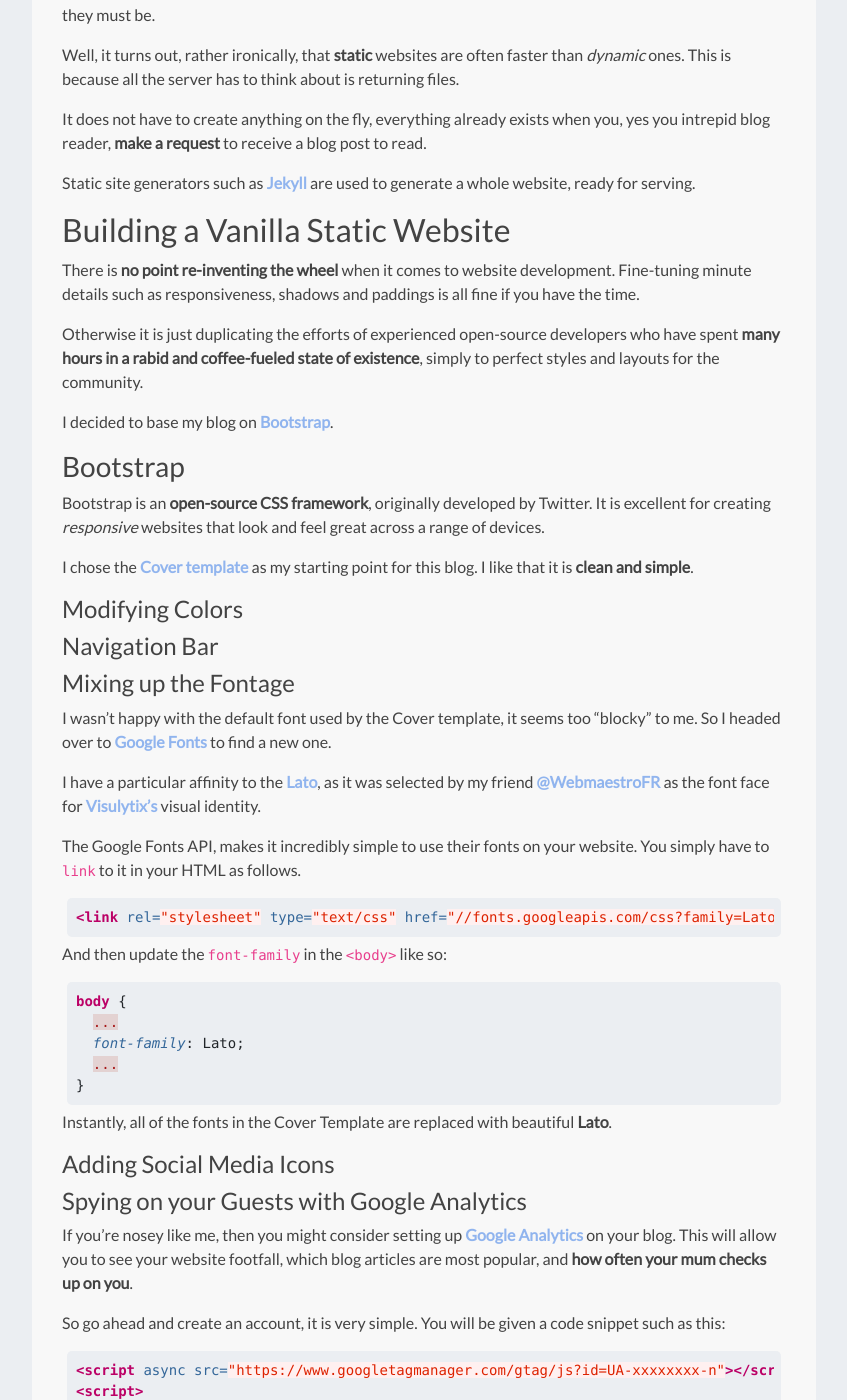
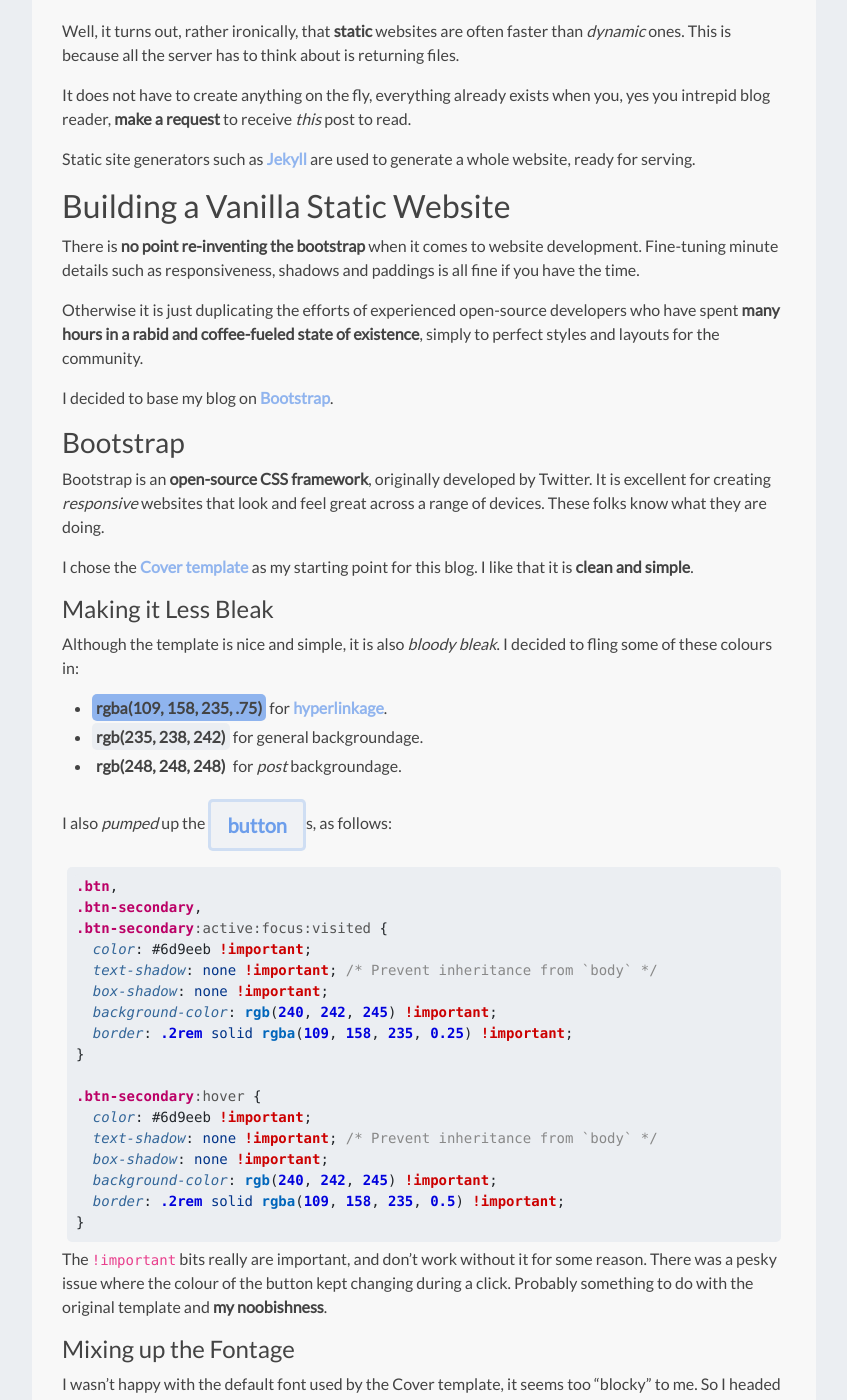
Before and after one commit to TWRogers/twrogers.github.io, a Jekyll site: the page built from _posts/2019-08-07-making-a-jekyll-blog-on-github-pages.md, in a window 1280 px wide and 1400 px high, scrolled down 1788 px. Shown: the whole window, without its empty margins (216-1063 px from the left). Built offline with Jekyll 4.4.1, drawn with Linux system fonts in a browser that asks for light colours; some of the changed text lies outside the part shown.

Commit message:
finished bits on static websites

````diff
--- a/_posts/2019-08-07-making-a-jekyll-blog-on-github-pages.md
+++ b/_posts/2019-08-07-making-a-jekyll-blog-on-github-pages.md
@@ -26,31 +26,57 @@
 Unfortunately, deploying standard database technologies such as MySQL or MongoDB is not possible on GitHub Pages. Websites on GitHub Pages must be **statically generated**.
 
 ## Statically Generated Websites are not so Static
-You may have wondered why one would want to be **static** rather than _dynamic_. What a queer specimen they must be.
+You may have wondered why one would want to be **static** rather than _dynamic_. What a queer specimen one must be?
 
 Well, it turns out, rather ironically, that **static** websites are often faster than _dynamic_ ones. This is because all the server has to think about is returning files.
 
-It does not have to create anything on the fly, everything already exists when you, yes you intrepid blog reader, **make a request** to receive a blog post to read.
+It does not have to create anything on the fly, everything already exists when you, yes you intrepid blog reader, **make a request** to receive _this_ post to read.
 
 Static site generators such as [Jekyll](https://jekyllrb.com/) are used to generate a whole website, ready for serving.
 
 ## Building a Vanilla Static Website
-There is **no point re-inventing the wheel** when it comes to website development. Fine-tuning minute details such as responsiveness, shadows and paddings is all fine if you have the time.
+There is **no point re-inventing the bootstrap** when it comes to website development. Fine-tuning minute details such as responsiveness, shadows and paddings is all fine if you have the time.
 
 Otherwise it is just duplicating the efforts of experienced open-source developers who have spent **many hours in a rabid and coffee-fueled state of existence**, simply to perfect styles and layouts for the community.
 
 I decided to base my blog on [Bootstrap](https://getbootstrap.com/).
 
 ### Bootstrap
-Bootstrap is an **open-source CSS framework**, originally developed by Twitter. It is excellent for creating *responsive* websites that look and feel great across a range of devices.
+Bootstrap is an **open-source CSS framework**, originally developed by Twitter. It is excellent for creating *responsive* websites that look and feel great across a range of devices. These folks know what they are doing.
 
 I chose the [Cover template](https://getbootstrap.com/docs/4.0/examples/cover/#) as my starting point for this blog. I like that it is **clean and simple**.
 
-#### Modifying Colors
+#### Making it Less Bleak
+Although the template is nice and simple, it is also _bloody bleak_. I decided to fling some of these colours in:
 
+<ul>
+	<li style="padding-bottom: 5px;"><span style="background-color: rgba(109, 158, 235, .75); border-radius: 5px; padding: 4px;"><b>rgba(109, 158, 235, .75)</b></span> for <a href="#" class="a	ctive">hyperlinkage</a>.</li>
+	<li style="padding-bottom: 5px;"><span style="background-color: rgb(235, 238, 242); border-radius: 5px; padding: 4px;"><b>rgb(235, 238, 242)</b></span> for general backgroundage.</li>
+	<li style="padding-bottom: 5px;"><span style="background-color: rgb(248, 248, 248); border-radius: 5px; padding: 4px;"><b>rgb(248, 248, 248)</b></span> for <i>post</i> backgroundage.</li>
+</ul>
 
-#### Navigation Bar
+I also _pumped_ up the <a href="#' | relative_url }}" class="btn btn-lg btn-secondary">button</a>s, as follows:
 
+```css
+.btn,
+.btn-secondary,
+.btn-secondary:active:focus:visited {
+  color: #6d9eeb !important;
+  text-shadow: none !important; /* Prevent inheritance from `body` */
+  box-shadow: none !important;
+  background-color: rgb(240, 242, 245) !important;
+  border: .2rem solid rgba(109, 158, 235, 0.25) !important;
+}
+
+.btn-secondary:hover {
+  color: #6d9eeb !important;
+  text-shadow: none !important; /* Prevent inheritance from `body` */
+  box-shadow: none !important;
+  background-color: rgb(240, 242, 245) !important;
+  border: .2rem solid rgba(109, 158, 235, 0.5) !important;
+}
+```
+The `!important` bits really are important, and don't work without it for some reason. There was a pesky issue where the colour of the button kept changing during a click. Probably something to do with the original template and **my noobishness**.
 
 #### Mixing up the Fontage
 I wasn't happy with the default font used by the Cover template, it seems too "blocky" to me. So I headed over to [Google Fonts](https://fonts.google.com/) to find a new one.
@@ -75,7 +101,47 @@
 
 Instantly, all of the fonts in the Cover Template are replaced with beautiful **Lato**.
 
+Finally, the shadows didn't work with the lighter background, so I commented that line out.
+
+```css
+body {
+  ...
+    /* text-shadow: 0 .025rem .05rem rgba(0, 0, 0, .5);
+  box-shadow: inset 0 0 2rem rgba(0, 0, 0, .5); no one will read this */
+  ...
+}
+
+```
+
 #### Adding Social Media Icons
+Adding social media icons was simple as. You just have to whack this in the footer:
+
+```html
+<footer class="mastfoot mt-auto">
+<div class="inner">
+  <p class="lead" style="font-size: 24px;">
+  <a href="https://github.com/TWRogers"><i class="fa fa-github" aria-hidden="true"></i></a> &nbsp;&nbsp;
+  <a href="https://twitter.com/TWRogersIII"><i class="fa fa-twitter" aria-hidden="true"></i></a> &nbsp;&nbsp;
+  <a href="https://www.linkedin.com/in/thomaswrogers/"><i class="fa fa-linkedin" aria-hidden="true"></i></a> &nbsp;&nbsp;
+  <a href="https://scholar.google.co.uk/citations?user=X0xrjrsAAAAJ&hl=en&authuser=1"><i class="fa fa-graduation-cap" aria-hidden="true"></i></a></p>
+</div>
+</footer>
+```
+This in the CSS:
+```css
+.mastfoot {
+  color: rgba(67, 67, 67, 0.5);
+}
+```
+
+And this in the `<head>`:
+
+```html
+<link rel="stylesheet" href="https://cdnjs.cloudflare.com/ajax/libs/font-awesome/4.7.0/css/font-awesome.min.css">
+```
+
+After all that _whackage_, we are good to sit and wait for your mum to follow you.
+
 #### Spying on your Guests with Google Analytics
 If you're nosey like me, then you might consider setting up [Google Analytics](https://analytics.google.com) on your blog. This will allow you to see your website footfall, which blog articles are most popular, and **how often your mum checks up on you**.
 
--- a/_sass/main.scss
+++ b/_sass/main.scss
@@ -67,7 +67,7 @@
   display: flex;
   color: #434343;
   /* text-shadow: 0 .025rem .05rem rgba(0, 0, 0, .5);
-  box-shadow: inset 0 0 2rem rgba(0, 0, 0, .5); */
+  box-shadow: inset 0 0 2rem rgba(0, 0, 0, .5);  no one will read this */
 }
 
 .cover-container {
````
Also changed, not shown: other parts of _posts/2019-08-07-making-a-jekyll-blog-on-github-pages.md (+1 -1 lines).
